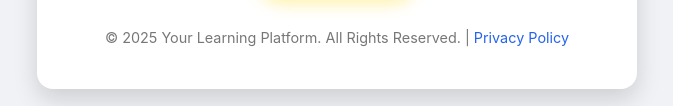
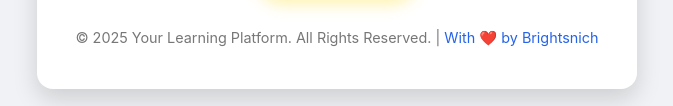
Before and after one commit to Brightsnich/fulstak_beginner_crash_course, a plain HTML site: page index.html in a window 1280 px wide. Shown: the part 1056-1162 px from the top of the page, without its empty margins (303-976 px from the left). Drawn offline with nearby package versions, Linux system fonts and the light colour scheme.

Commit message:
Changed the footer

```diff
--- a/index.html
+++ b/index.html
@@ -62,7 +62,7 @@
 
         <!-- Flyer Footer Section -->
         <div class="flyer-footer">
-            <p>&copy; 2025 Your Learning Platform. All Rights Reserved. | <a href="#" class="text-blue-600 hover:underline">Privacy Policy</a></p>
+            <p>&copy; 2025 Your Learning Platform. All Rights Reserved. | <a href="https://github.com/Brightsnich" class="text-blue-600 hover:underline">With ❤️ by Brightsnich</a></p>
         </div>
     </div>
 
```
